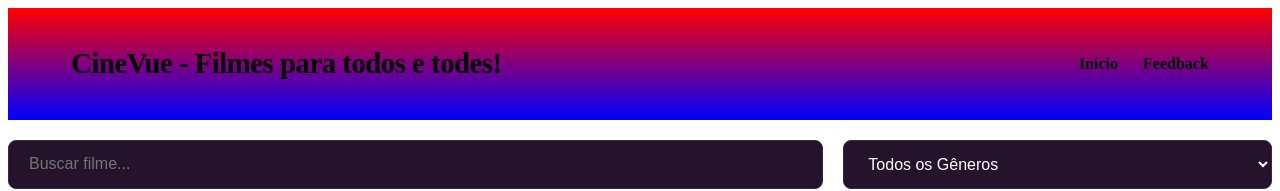
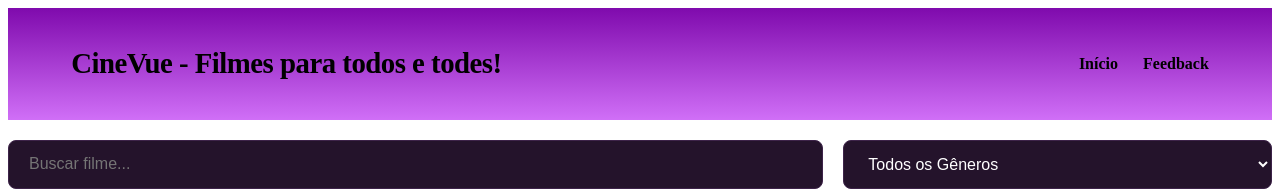
Before and after one commit to engs-ThiagoLuz/3-projeto-vue-Fend, a Vue app in the folder cinevue/: page / in a window 1280 px wide. Shown: the top 191 px of the page. Built offline with nearby package versions, Linux system fonts and the light colour scheme.

Commit message:
Jun 9, 2026, 1:20 PM

```diff
--- a/cinevue/src/App.vue
+++ b/cinevue/src/App.vue
@@ -16,7 +16,9 @@
 
 <style scoped>
 .navbar {
-  background-image: linear-gradient(red, blue);
+  background-color: rgb(208, 111, 247);
+  background-color: rgb(208, 111, 247);
+  background-image: linear-gradient(rgb(127, 10, 173), rgb(208, 111, 247));
   backdrop-filter: blur(10px);
   position: sticky;
   top: 0;
```
